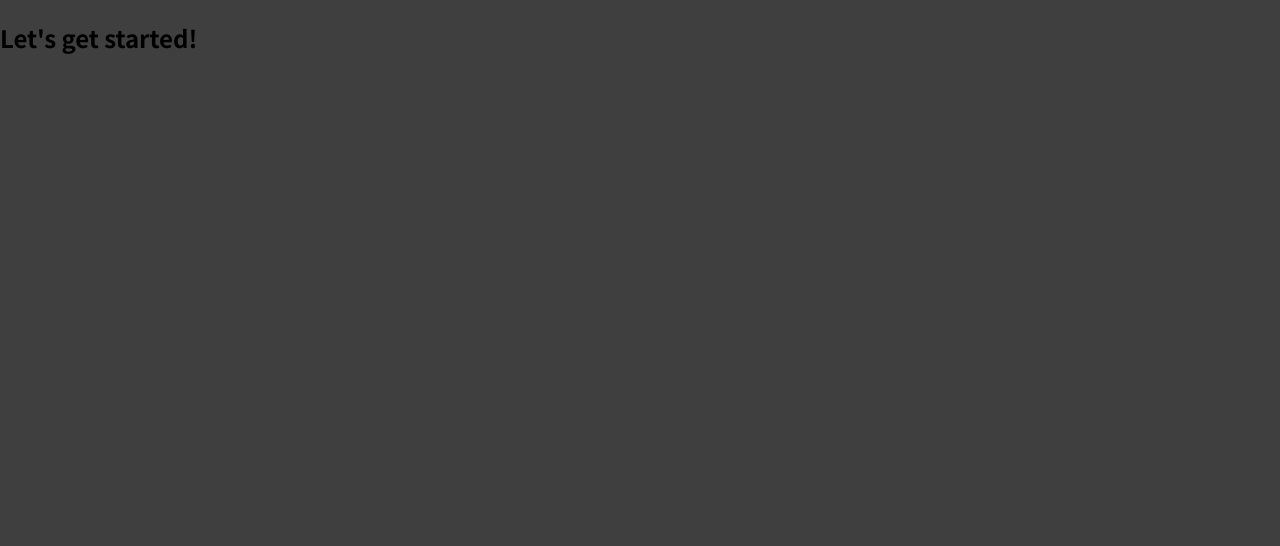
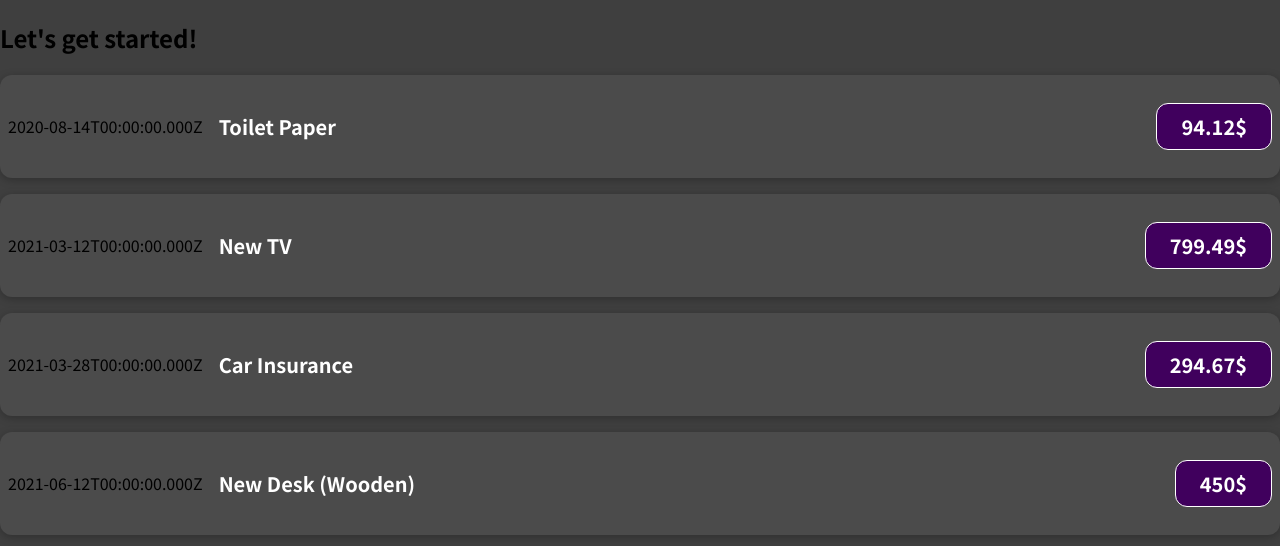
Before and after one commit to ensther/react-examples, a JavaScript app in the folder 01-starting-setup/: page / in a window 1280 px wide. Shown: the top 546 px of the page. Built offline with nearby package versions, Linux system fonts and the light colour scheme.

Commit message:
Added expenseItem component

```diff
--- a/01-starting-setup/src/App.js
+++ b/01-starting-setup/src/App.js
@@ -1,9 +1,22 @@
+import ExpenseItem from "./components/ExpenseItem/ExpenseItem";
+
+const expenses = [
+  {id: 'e1', title: 'Toilet Paper', amount: 94.12, date: new Date(2020, 7, 14)},
+  {id: 'e2', title: 'New TV', amount: 799.49, date: new Date(2021, 2, 12) },
+  {id: 'e3', title: 'Car Insurance', amount: 294.67, date: new Date(2021, 2, 28)},
+  {id: 'e4', title: 'New Desk (Wooden)', amount: 450, date: new Date(2021, 5, 12)},
+];
+
 function App() {
   return (
     <div>
       <h2>Let's get started!</h2>
+      <div>{expenses.map((e,i) => {
+        //Each component should have a unique key property
+        return (<ExpenseItem key={e.id} id={e.id} title={e.title} date={e.date} amount={e.amount} />);
+      })}</div>
     </div>
   );
-}
+};
 
 export default App;
--- /dev/null
+++ b/01-starting-setup/src/components/ExpenseItem/ExpenseItem.js
@@ -0,0 +1,15 @@
+import './ExpenseItem.scss';
+
+function ExpenseItem(props){
+    return (
+        <div id={'expese-item__' + props.id} className='expense-item'>
+            <p className=''>{props.date.toISOString()}</p>
+            <div className='expense-item__description'>
+                <h2>{props.title}</h2>
+                <p className='expense-item__price'>{props.amount}$</p>
+            </div>
+        </div>
+    );
+}
+
+export default ExpenseItem;
--- /dev/null
+++ b/01-starting-setup/src/components/ExpenseItem/ExpenseItem.scss
@@ -0,0 +1,56 @@
+.expense-item {
+    display: flex;
+    justify-content: space-between;
+    align-items: center;
+    box-shadow: 0 2px 8px rgba(0, 0, 0, 0.25);
+    padding: 0.5rem;
+    margin: 1rem 0;
+    border-radius: 12px;
+    background-color: #4b4b4b;
+
+  .expense-item__description {
+    display: flex;
+    flex-direction: column;
+    gap: 1rem;
+    align-items: flex-end;
+    flex-flow: column-reverse;
+    justify-content: flex-start;
+    flex: 1;
+  }
+
+  h2 {
+    color: #3a3a3a;
+    font-size: 1rem;
+    flex: 1;
+    margin: 0 1rem;
+    color: white;
+  }
+
+  .expense-item__price {
+    font-size: 1rem;
+    font-weight: bold;
+    color: white;
+    background-color: #40005d;
+    border: 1px solid white;
+    padding: 0.5rem;
+    border-radius: 12px;
+  }
+
+  @media (min-width: 580px) {
+    .expense-item__description {
+      flex-direction: row;
+      align-items: center;
+      justify-content: flex-start;
+      flex: 1;
+    }
+
+    .expense-item__description h2 {
+      font-size: 1.25rem;
+    }
+
+    .expense-item__price {
+      font-size: 1.25rem;
+      padding: 0.5rem 1.5rem;
+    }
+  }
+}
```
